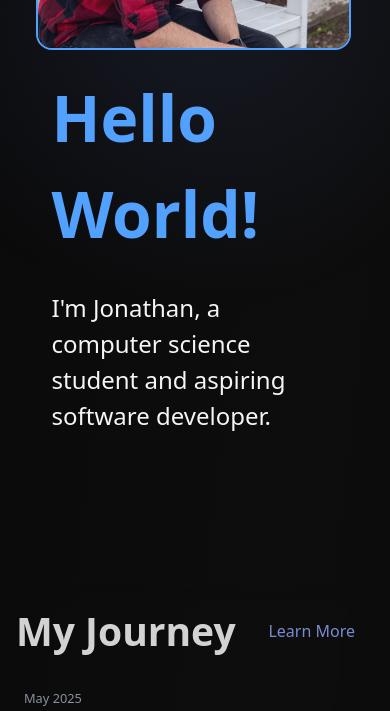
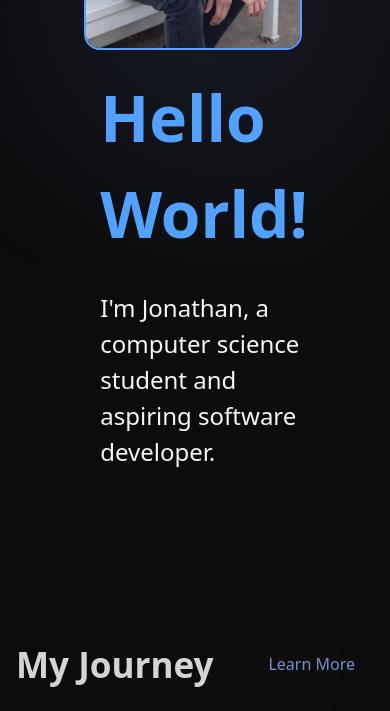
Before and after one commit to JDubbs89/SWE-Portfolio, a Next.js app: page /home in a window 390 px wide. Shown: the part 432-1143 px from the top of the page. Built offline with nearby package versions, Linux system fonts and the light colour scheme.

Commit message:
Updated project dynamic route styles, content container px to reflect good responsive design

```diff
--- a/app/(site)/projects/[projectId]/page.tsx
+++ b/app/(site)/projects/[projectId]/page.tsx
@@ -12,14 +12,13 @@ export default async function ProjectDetails({
 }) {
   const project = get_project((await params).projectId.replaceAll("%20", " "));
   return (
-    <div className="mt-10 flex flex-col gap-5">
-      <div className="flex justify-between mx-auto gap-[30%] w-[70%]">
-        <BackButton className="ghost-button mx-auto w-fit text-[2vh]"/>
-        {project.interactUrl != "" ? <Link href={project.interactUrl} className="ghost-button mx-auto w-fit text-[2vh]">{project.interactText}</Link> : null}
+    <div className="project-section">
+      <div className="project-buttons-container">
+        <BackButton className={`ghost-button project-back-button`}/>
+        {project.interactUrl != "" ? <Link href={project.interactUrl} className="ghost-button project-view-button">{project.interactText}</Link> : null}
       </div>
-      <Image src={project.imageUrl} alt={`${project.id} Image`} height={900} width={1600} className="mx-auto h-fit w-[50vw] rounded-2xl"/>
+      <Image src={project.imageUrl} alt={`${project.id} Image`} height={900} width={1600} className="project-image"/>
       <SummarySection className='timeline-container content-wrapper-px w-full mb-10' title={project.id}>
-
         <div className="summary-section-para my-4">
           {project.desc}
         </div>
--- a/app/globals.css
+++ b/app/globals.css
@@ -108,7 +108,7 @@ html::-webkit-scrollbar, body::-webkit-scrollbar {
 }
 
 .section-title {
-    @apply text-[clamp(1.5rem,5vw,2.25rem)] font-bold text-[#f5f5f5] mb-[clamp(1rem,3vw,1.5rem)] leading-snug;
+    @apply text-[clamp(1.5rem,5vw,2.25rem)] font-bold text-[#f5f5f5] mb-[clamp(1rem,3vw,1.5rem)] leading-snug wrap-break-word;
 }
 
 .-section-title-lg {
@@ -190,7 +190,7 @@ html::-webkit-scrollbar, body::-webkit-scrollbar {
 }
 
 .content-wrapper-px {
-    @apply  max-w-[min(90vw,72rem)] px-[clamp(1rem,4vw,1.5rem)] mx-auto;
+    @apply  max-w-[min(65vw,72rem)] px-[clamp(1rem,4vw,1.5rem)] mx-auto;
 }
 
 .bio-section {
@@ -476,13 +476,13 @@ html::-webkit-scrollbar, body::-webkit-scrollbar {
 }
 
 .section-title-text {
-    @apply text-[clamp(1.25rem,3rem,3rem)] font-bold whitespace-nowrap;
+    @apply text-[clamp(1.25rem,3rem,3rem)] font-bold;
 }
 
 
 @media (max-width: 1120px) {
     .section-title-text {
-        @apply text-[10vw];
+        @apply text-[9vw];
     }
     .profile {
         @apply w-full;
@@ -742,6 +742,26 @@ html::-webkit-scrollbar, body::-webkit-scrollbar {
     @apply flex flex-row justify-center gap-2 absolute top-[30%] left-[50%] -translate-x-[50%];
 }
 
+.project-buttons-container {
+    @apply w-[60vw] flex mx-auto justify-between;
+}
+
+.project-back-button {
+    @apply w-fit text-[2vh] ml-0 mr-auto;
+}
+
+.project-view-button {
+    @apply w-fit text-[2vh] mr-0 ml-auto;
+}
+
+.project-image {
+    @apply mx-auto h-fit w-[60vw] rounded-2xl;
+}
+
+.project-section {
+    @apply mt-10 flex flex-col gap-5;
+}
+
 .summary-section {
     @apply relative w-auto h-full font-normal;
 }
@@ -751,6 +771,19 @@ html::-webkit-scrollbar, body::-webkit-scrollbar {
 }
 
 @media (max-width: 1120px) {
+
+    .project-buttons-container {
+        @apply w-[90vw];
+    }
+
+    .project-image {
+        @apply w-[90vw];
+    }
+
+    .project-section {
+        @apply mt-0;
+    }
+
     .summary-section-para {
         @apply max-w-full mx-1;
     }
```
